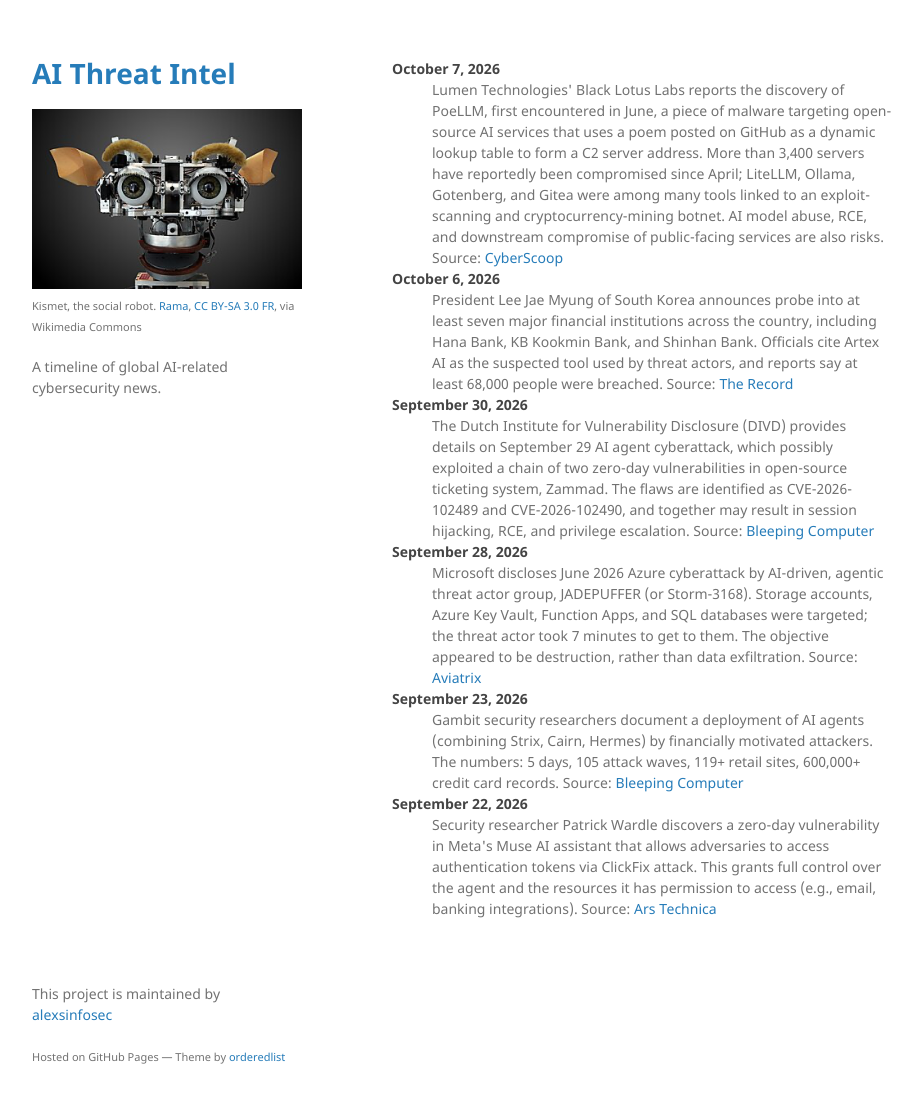
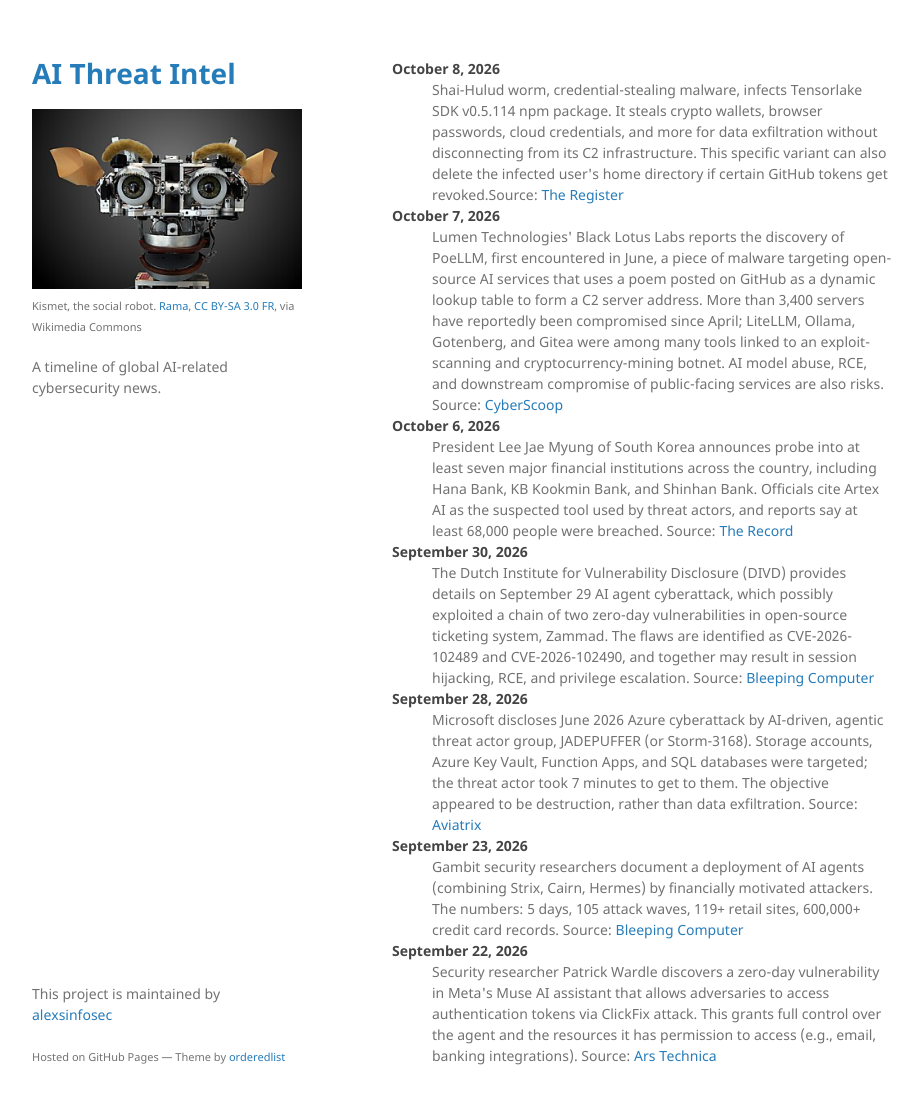
Before and after one commit to alexsinfosec/aithreatintel, a Jekyll site: the page built from index.md, in a window 1280 px wide and 1136 px high. Shown: the top 1104 px of the window, without its empty margins (178-1100 px from the left). Built offline with Jekyll 4.4.1, drawn with Linux system fonts in a browser that asks for light colours.

Commit message:
Update index.md with recent malware reports
Added details about recent malware incidents affecting AI infrastructure and financial institutions.

```diff
--- a/index.md
+++ b/index.md
@@ -3,6 +3,8 @@ layout: default
 ---
 
 <dl>
+<dt>October 8, 2026</dt>
+<dd>Shai-Hulud worm, credential-stealing malware, infects Tensorlake SDK v0.5.114 npm package. It steals crypto wallets, browser passwords, cloud credentials, and more for data exfiltration without disconnecting from its C2 infrastructure. This specific variant can also delete the infected user's home directory if certain GitHub tokens get revoked.Source: <a href="https://www.theregister.com/security/2026/10/08/shai-hulud-worm-makes-jump-to-ai-infrastructure-with-tensorlake-compromise/5302054" target="_blank">The Register</a></dd>
 <dt>October 7, 2026</dt>
 <dd>Lumen Technologies' Black Lotus Labs reports the discovery of PoeLLM, first encountered in June, a piece of malware targeting open-source AI services that uses a poem posted on GitHub as a dynamic lookup table to form a C2 server address. More than 3,400 servers have reportedly been compromised since April; LiteLLM, Ollama, Gotenberg, and Gitea were among many tools linked to an exploit-scanning and cryptocurrency-mining botnet. AI model abuse, RCE, and downstream compromise of public-facing services are also risks. Source: <a href="https://cyberscoop.com/poellm-malware-botnet-poem-lumen-black-lotus-labs/" target="_blank">CyberScoop</a></dd>
 <dt>October 6, 2026</dt>
```
